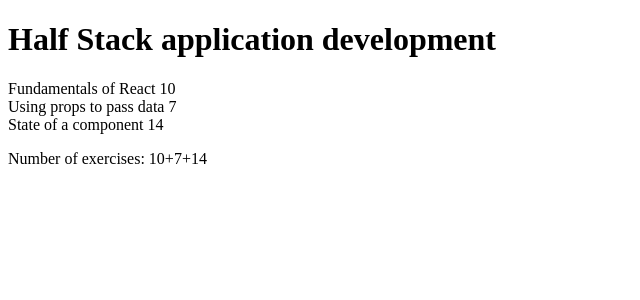
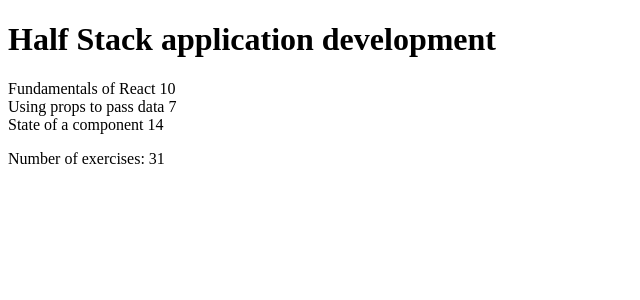
Before and after one commit to FranciG/fullstackopen, a React (Create React App) app: page / in a window 1280 px wide. Shown: the top 300 px of the page, without its empty margins (0-640 px from the left). Built offline with nearby package versions, Linux system fonts and the light colour scheme.

Commit message:
total sum fixed

```diff
--- a/src/App.js
+++ b/src/App.js
@@ -36,7 +36,7 @@ const Content = (props) => {
     return <div>
       <p>
 
-      Number of exercises: {props.parts[0].exercises}+{props.parts[1].exercises}+{props.parts[2].exercises}
+      Number of exercises: {props.parts[0].exercises+props.parts[1].exercises+props.parts[2].exercises}
       </p>
       </div>;
   };
```
